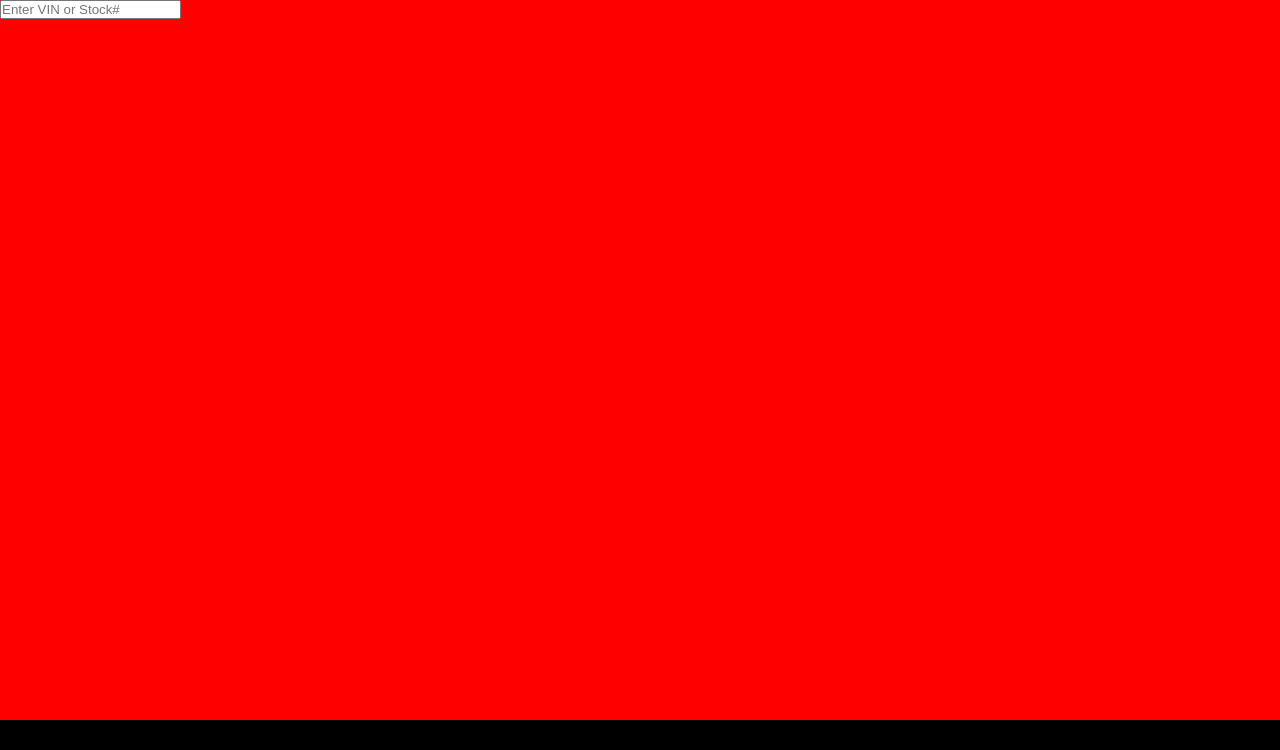
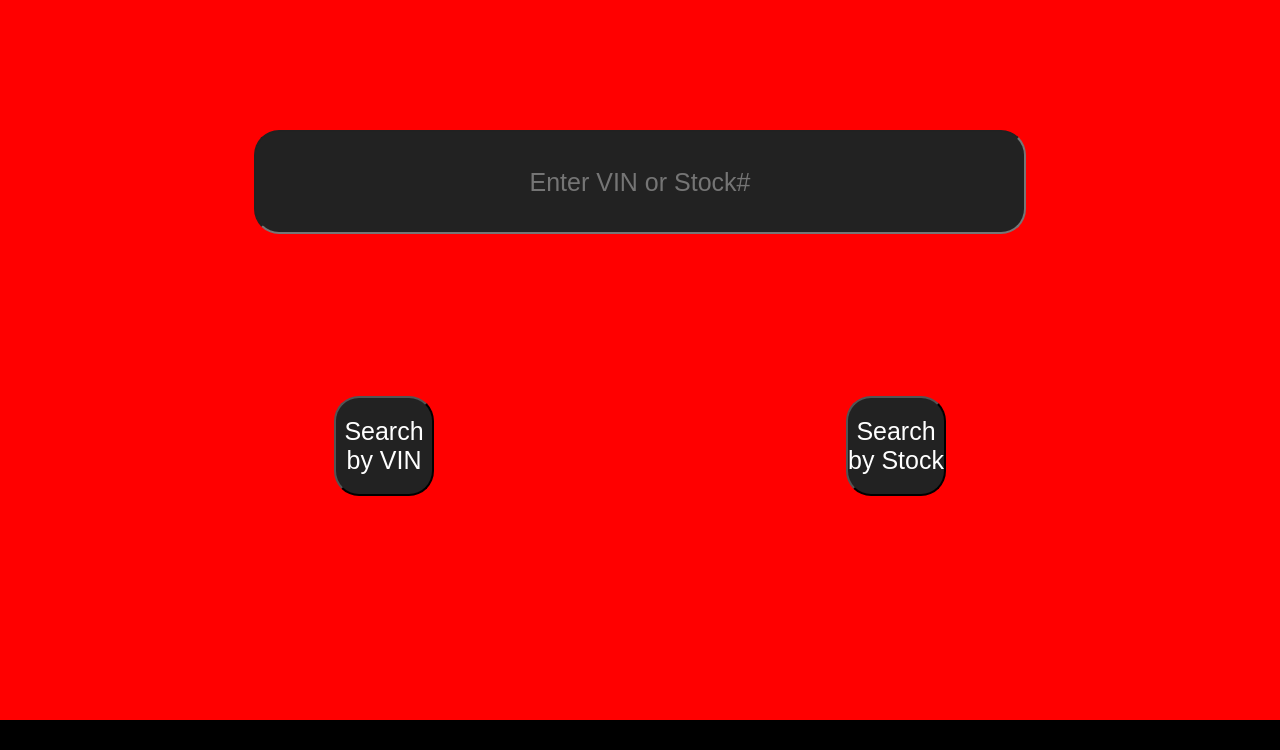
Before and after one commit to donovw/CenToyDetail, a PHP site: page / in a window 1280 px wide. Shown: the part 50-800 px from the top of the page. Run offline with PHP 8.4, Linux system fonts and the light colour scheme.

Commit message:
Added search form on index page

```diff
--- a/index.php
+++ b/index.php
@@ -2,5 +2,9 @@
 <main>
   <div id="vehsearch">
     <input type="text" name="vin-stk-search-box" value="" placeholder="Enter VIN or Stock#">
+    <div id="searchbtns">
+    <button type="button" id="searchbtn1" name="btn-search-vin">Search by VIN</button>
+    <button type="button" id="searchbtn2" name="btn-search-stk">Search by Stock</button>
+    </div>
   </div>
 </main>
--- a/style.css
+++ b/style.css
@@ -105,3 +105,36 @@ text-align: center;
   z-index: 1000;
   transition: height 0.4s linear;
 }
+#vehsearch {
+  position: absolute;
+  width: 80%;
+  left:10%;
+  height: 80%;
+  top: 50px;
+  text-align: center;
+}
+#vehsearch button {
+  width: 100px;
+  height: 100px;
+  font-size: 25px;
+  background-color: #222;
+  border-radius: 25px;
+  margin-left: auto;
+  margin-right: auto;
+}
+#vehsearch input {
+  margin-top: 10vh;
+  height: 100px;
+  width: 75%;
+  text-align: center;
+  background-color: #222;
+  font-size: 25px;
+  border-radius: 25px;
+}
+#searchbtns {
+  position: absolute;
+  width: 100%;
+  display: flex;
+  top: 60%;
+  justify-content: center;
+}
```
